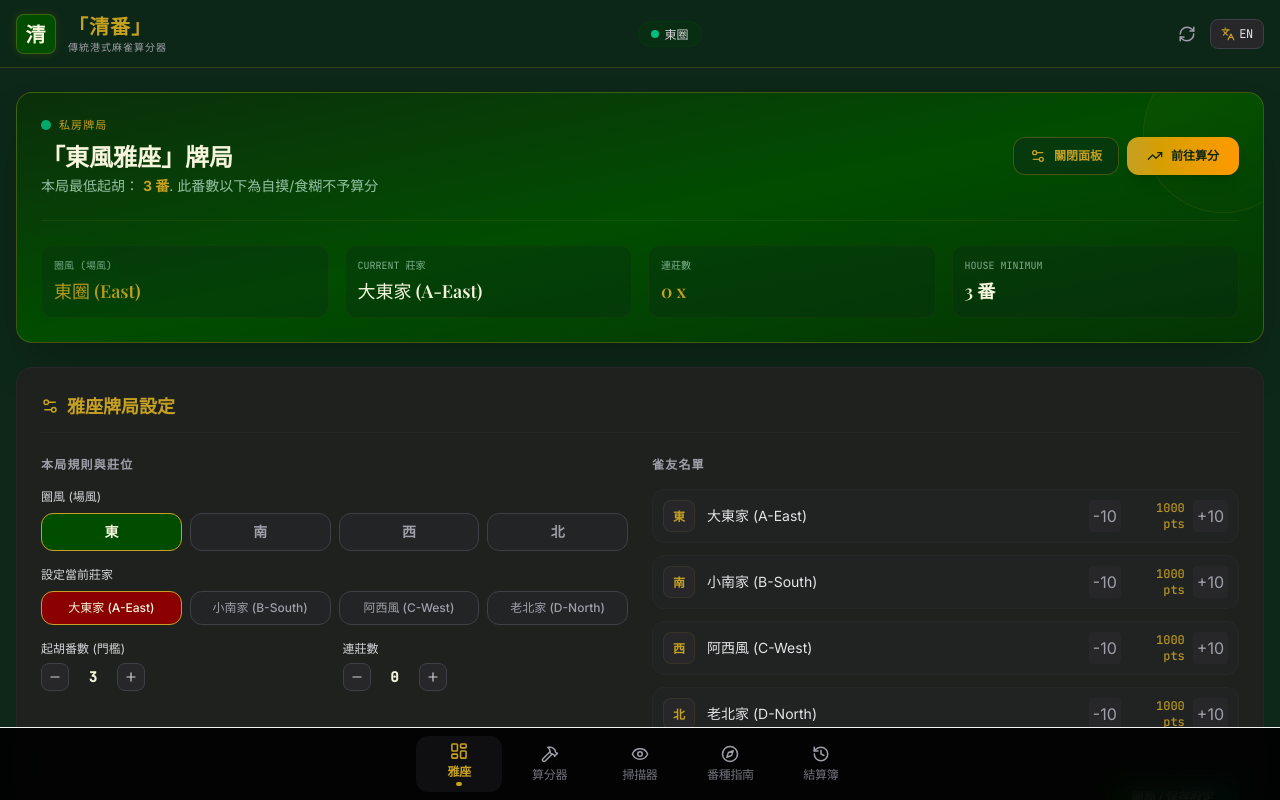
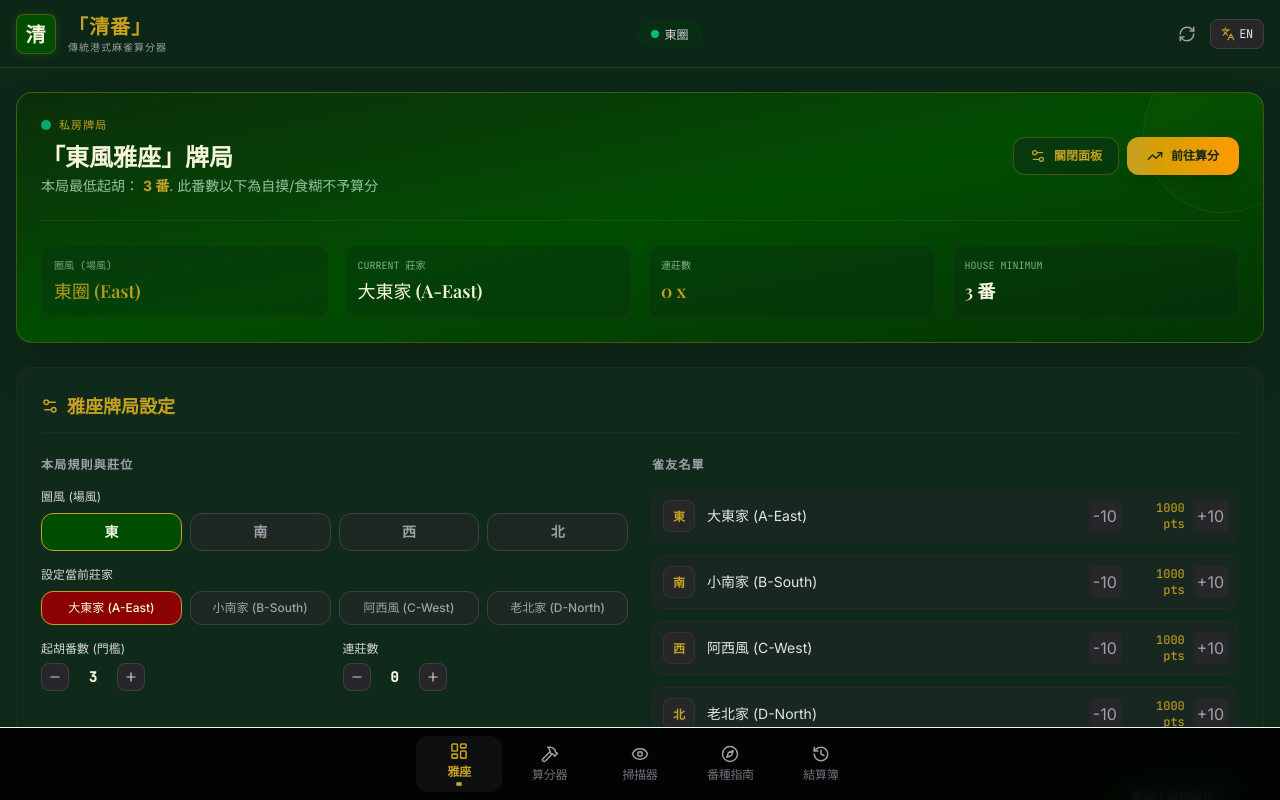
Before and after one commit to MOGIKLABS/-ChingFan-Mahjong, a React (Vite) app: page / in a window 1280 px wide. Both pictures are taken after a click on the button "雅座牌局設定". Shown: the top 800 px of the page. Built offline with nearby package versions, Linux system fonts and the light colour scheme; a web font is replaced by a local one.

Commit message:
Change background color in ParlourView component
Updated background color for settings panel and recap section.

```diff
--- a/src/components/ParlourView.tsx
+++ b/src/components/ParlourView.tsx
@@ -177,7 +177,7 @@ export default function ParlourView({
 
       {/* Settings configuration form */}
       {showConfig && (
-        <div id="parlour-settings-panel" className="rounded-2xl border border-zinc-800 bg-[#1E211E] p-6 space-y-6 animate-fadeIn">
+        <div id="parlour-settings-panel" className="rounded-2xl border border-zinc-800 bg-[#0f2a1a] p-6 space-y-6 animate-fadeIn">
           <h3 className="text-lg font-serif font-bold text-gold-leaf flex items-center gap-2 border-b border-zinc-800 pb-3">
             <Settings2 size={18} />
             <span>{t.setupTitle}</span>
@@ -408,7 +408,7 @@ export default function ParlourView({
       </div>
 
       {/* Recap & Logs section */}
-      <div className="rounded-2xl border border-zinc-800 bg-[#121412] p-5 space-y-4">
+      <div className="rounded-2xl border border-zinc-800 bg-[#091e12] p-5 space-y-4">
         <h3 className="text-sm font-serif font-bold text-gold-leaf flex items-center gap-2 border-b border-zinc-800 pb-3">
           <TrendingUp size={16} />
           <span>{t.recapLabel}</span>
```
